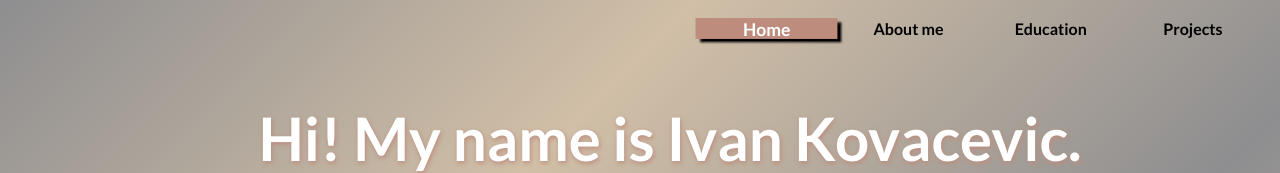
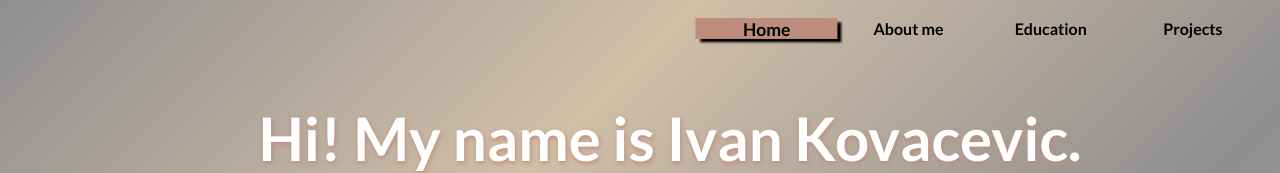
Before and after one commit to Ivan0812/react-port, a React (Vite) app: page /Profile in a window 1280 px wide. Shown: the top 173 px of the page. Built offline with nearby package versions, Linux system fonts and the light colour scheme.

Commit message:
Update index.css

```diff
--- a/src/index.css
+++ b/src/index.css
@@ -70,7 +70,7 @@ a {
     background-color: var(--rose-gold);
     box-shadow: 4px 4px 2px var(--black);
     transform: scale(1.1);
-    color:  var(--white);
+    color:  var(--black);
     width: 95%;
 }
 
```
